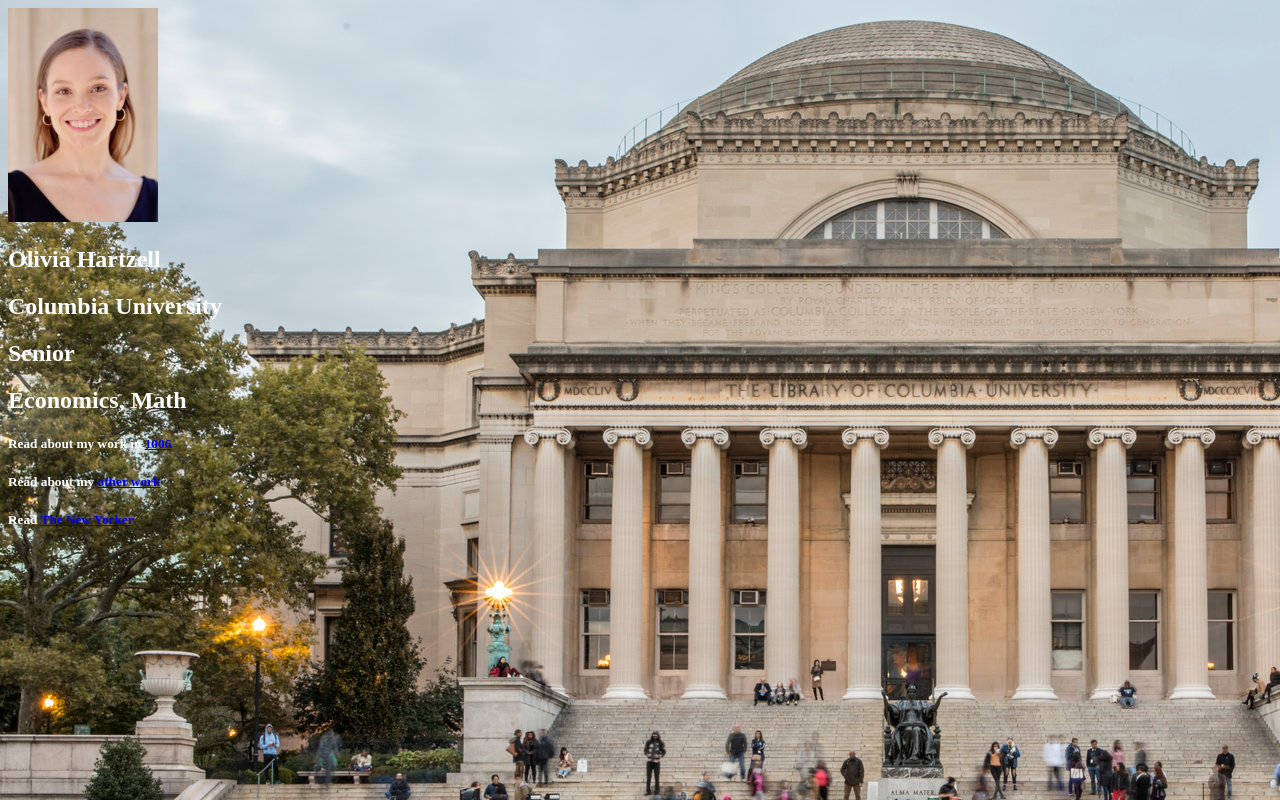
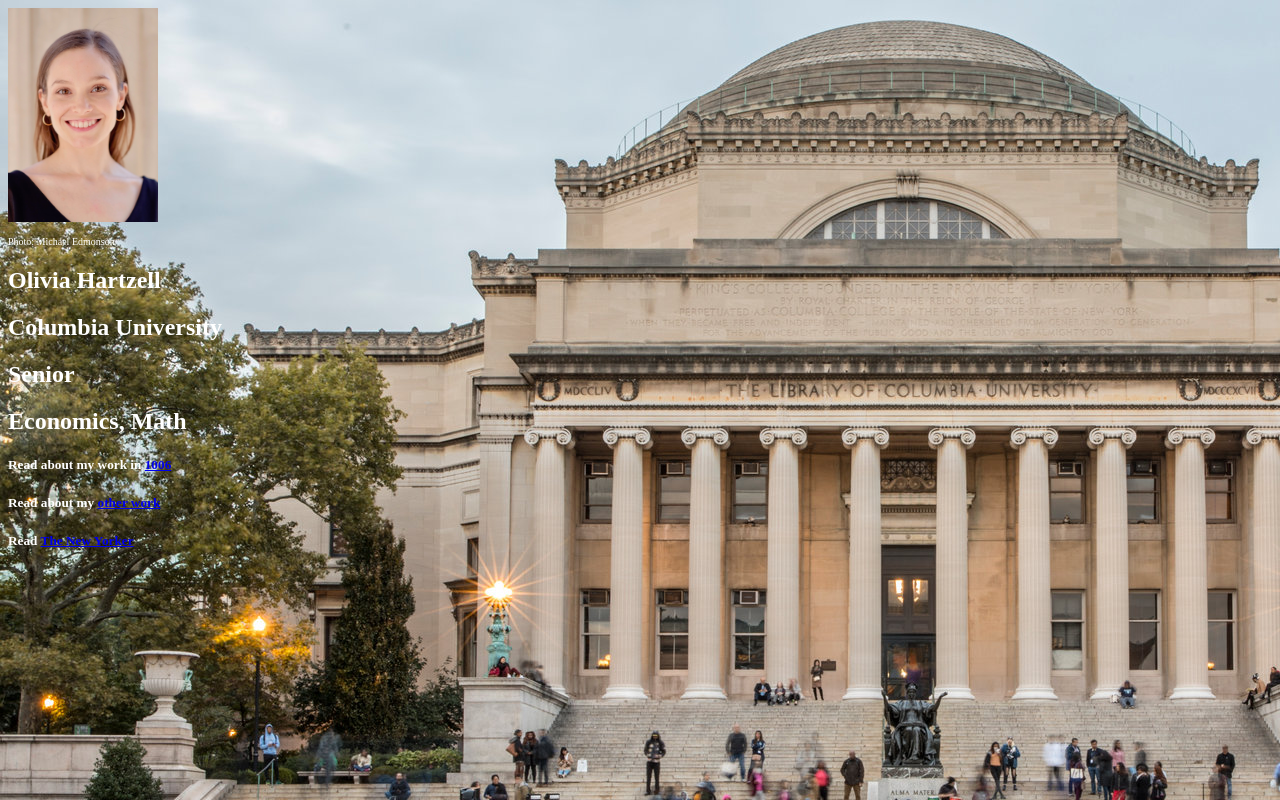
Before and after one commit to orh2106/1006, a Flask app: page / in a window 1280 px wide. Run offline with Flask 2, Linux system fonts and the light colour scheme.

Commit message:
added photo caption on homepage

```diff
--- a/orh2106-final/templates/index.html
+++ b/orh2106-final/templates/index.html
@@ -16,8 +16,9 @@ body {
 
     <body>
 
-
-    <img src= "/static/1006_photo.jpg" style="height:214px; width; 285px; " />
+    <img src= "/static/1006_photo.jpg" style="height:214px; width; 285px;">
+    <font size=1.5 color= white font-style= italic>
+    <p>Photo: Michael Edmonson</p>
     <font size=3 color= white>
     <h2 align=left>Olivia Hartzell</br>
     <h2 align=left>Columbia University
```
Also changed, not shown: 2 other files.
